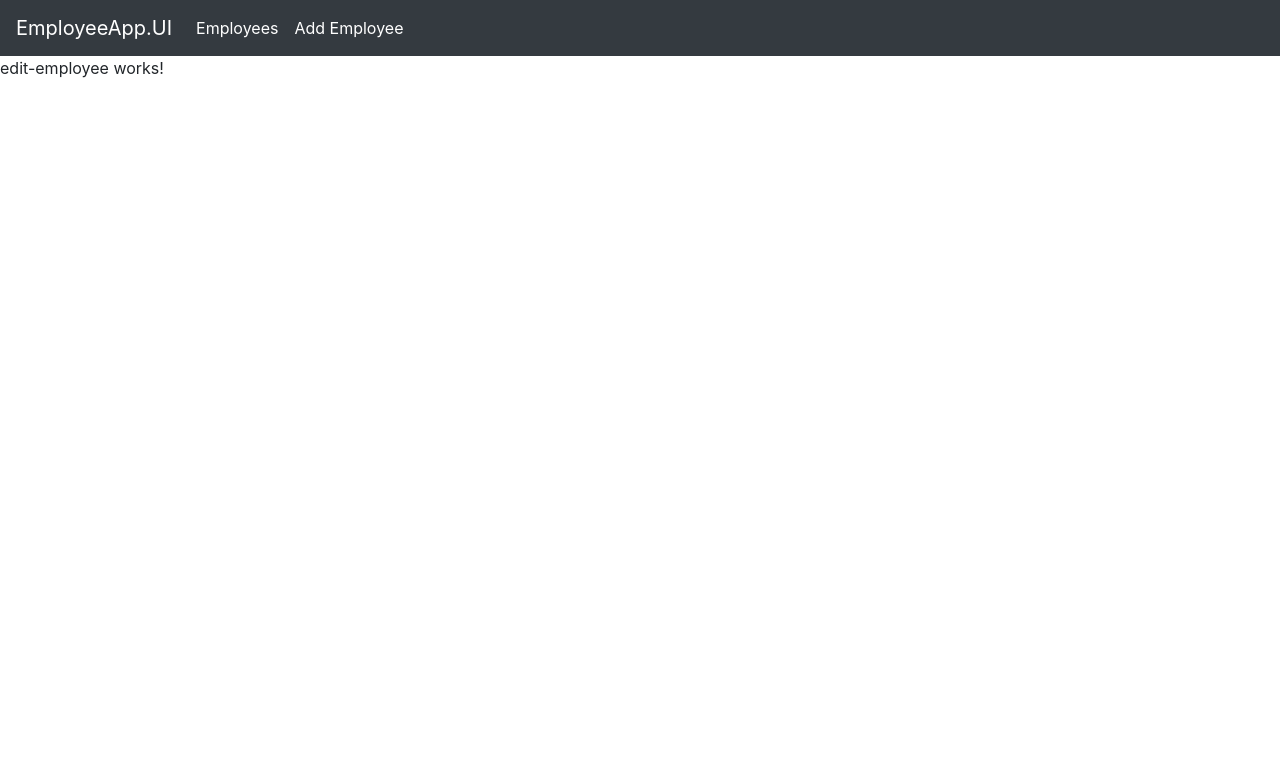
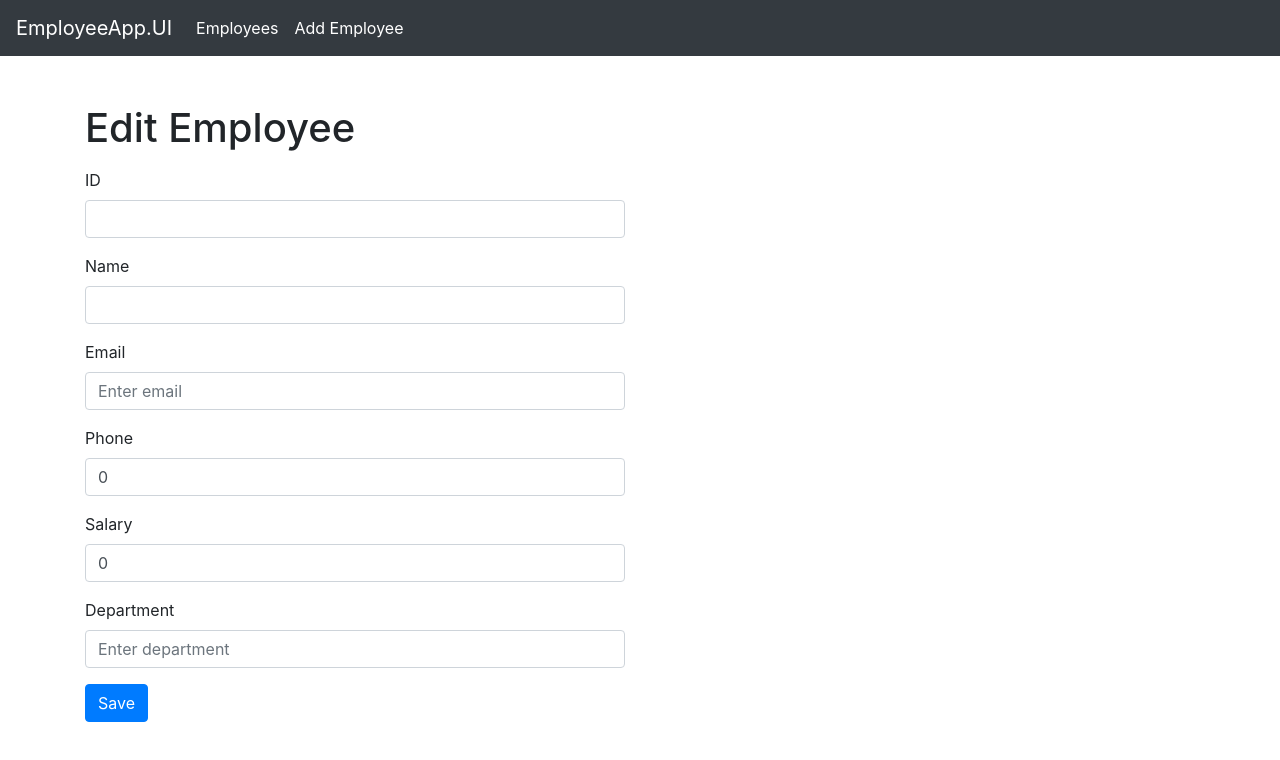
Before and after one commit to ImeshaMadhumali/EmployeeApp, an Angular app in the folder EmployeeApp.UI/: page /employees/edit/1 in a window 1280 px wide. Shown: the top 760 px of the page. Built offline with nearby package versions, Linux system fonts and the light colour scheme; no server answers.

Commit message:
Modify service file with edit-employee component

```diff
--- a/EmployeeApp.UI/src/app/components/employees/edit-employee/edit-employee.html
+++ b/EmployeeApp.UI/src/app/components/employees/edit-employee/edit-employee.html
@@ -1 +1,40 @@
-<p>edit-employee works!</p>
+<div class="container my-5">
+    <h1 class="mb-3">Edit Employee</h1>
+    <div class="row">
+        <div class="col-6">
+            <form #form="ngForm" (ngSubmit)="updateEmployee()">
+                <div class="mb-3">
+                    <label for="id">ID</label>
+                    <input type="text" class="form-control" id="id"
+                    name="id" [(ngModel)]="employeeDetails.id">
+                </div>
+                <div class="mb-3">
+                    <label for="name">Name</label>
+                    <input type="text" class="form-control" id="name"
+                    name="text" [(ngModel)]="employeeDetails.name">
+                </div>
+                <div class="mb-3">
+                    <label for="email">Email</label>
+                    <input type="email" class="form-control" id="email" aria-describedby="emailHelp" placeholder="Enter email"
+                    name="email" [(ngModel)]="employeeDetails.email">
+                </div>
+                <div class="mb-3">
+                    <label for="phone">Phone</label>
+                    <input type="number" class="form-control" id="phone" placeholder="Enter phone number"
+                    name="phone" [(ngModel)]="employeeDetails.phone">
+                </div>
+                <div class="mb-3">
+                    <label for="salary">Salary</label>
+                    <input type="number" class="form-control" id="salary" placeholder="Enter salary"
+                    name="salary" [(ngModel)]="employeeDetails.salary">
+                </div>
+                <div class="mb-3">
+                    <label for="department">Department</label>
+                    <input type="text" class="form-control" id="department" aria-describedby="departmentHelp" placeholder="Enter department"
+                    name="department" [(ngModel)]="employeeDetails.department">
+                </div>
+                 <button type="submit" class="btn btn-primary">Save</button>
+            </form>
+        </div>
+    </div>
+</div>
--- a/EmployeeApp.UI/src/app/components/employees/edit-employee/edit-employee.ts
+++ b/EmployeeApp.UI/src/app/components/employees/edit-employee/edit-employee.ts
@@ -1,11 +1,67 @@
-import { Component } from '@angular/core';
+import { Component, OnInit } from '@angular/core';
+import { ActivatedRoute, Router } from '@angular/router';
+import { EmployeesService } from '../../../services/employees.service';
+import { Employee } from '../../../models/employee.model';
+import { FormsModule } from '@angular/forms';
+import { CommonModule } from '@angular/common';
 
 @Component({
   selector: 'app-edit-employee',
-  imports: [],
+  imports: [CommonModule, FormsModule],
   templateUrl: './edit-employee.html',
-  styleUrl: './edit-employee.css'
+  styleUrls: ['./edit-employee.css']
 })
-export class EditEmployee {
+export class EditEmployee implements OnInit {
+  employeeDetails: Employee={
+    id:'',
+    name:'',
+    email:'',
+    phone:0,
+    salary:0,
+    department:''
+  };
 
+  constructor(private route: ActivatedRoute, private employeesService: EmployeesService,
+    private router: Router
+  ) {}
+
+  ngOnInit(): void {
+    this.route.paramMap.subscribe({
+      next: (params) => {
+        const id = params.get('id');
+
+    if (id) {
+      this.employeesService.getEmployee(id).subscribe({
+        next:(response)=>{
+          this.employeeDetails=response;
+        }
+      });
+    }
+   }
+  });
+ }
+
+ updateEmployee(){
+  this.employeesService.updateEmployee(this.employeeDetails.id,this.employeeDetails)
+  .subscribe({
+    next: (response) => {
+      this.router.navigate(['/employees']);
+    },
+    error: (error) => {
+      console.error('Error updating employee:', error);
+    }
+  });
+ }
+
+ deleteEmployee(id:string){
+  this.employeesService.deleteEmployee(id)
+  .subscribe({
+    next: (response) => {
+      this.router.navigate(['/employees']);
+    },
+    error: (error) => {
+      console.error(error);
+    }
+  });
+ }
 }
--- a/EmployeeApp.UI/src/app/components/employees/employees-list/employees-list.html
+++ b/EmployeeApp.UI/src/app/components/employees/employees-list/employees-list.html
@@ -20,7 +20,7 @@
             <td>{{ employee.phone }}</td>
             <td>{{ employee.salary }}</td>
             <td>{{ employee.department }}</td>
-            <td><a [routerLink]="['employees', 'edit', employee.id]">View</a></td>
+            <td><a [routerLink]="['/employees', 'edit', employee.id]">View</a></td>
         </tr>
         </tbody>
     </table>
--- a/EmployeeApp.UI/src/app/services/employees.service.ts
+++ b/EmployeeApp.UI/src/app/services/employees.service.ts
@@ -10,9 +10,25 @@ import { Observable } from 'rxjs';
 export class EmployeesService {
   baseApiUrl :string = environment.baseApiUrl;
   constructor(private http: HttpClient) { }
+
   getAllEmployees():Observable<Employee[]> {
-
-    return this.http.get<Employee[]>(this.baseApiUrl + '/employees');
+    return this.http.get<Employee[]>(this.baseApiUrl + '/api/employees');
   }
 
+  addEmployee(addEmployeeRequest: Employee): Observable<Employee> {
+    addEmployeeRequest.id = '00000000-0000-0000-0000-000000000000';
+    return this.http.post<Employee>(this.baseApiUrl + '/api/employees', addEmployeeRequest);
+  }
+
+  getEmployee(id: string): Observable<Employee> {
+    return this.http.get<Employee>(this.baseApiUrl + '/api/employees' + '/' + id);
+  }
+
+  updateEmployee(id: string, updateEmployeeRequest: Employee): Observable<Employee> {
+    return this.http.put<Employee>(this.baseApiUrl + '/api/employees' + '/' + id, updateEmployeeRequest);
+  }
+
+  deleteEmployee(id: string): Observable<Employee> {
+    return this.http.delete<Employee>(this.baseApiUrl + '/api/employees' + '/' + id);
+  }
 }
--- a/EmployeeApp.UI/src/environments/environment.ts
+++ b/EmployeeApp.UI/src/environments/environment.ts
@@ -1,4 +1,4 @@
 export const environment = {
   production: false,
-  baseApiUrl: 'https://localhost:7107/api'
+  baseApiUrl: 'https://localhost:7107'
 };
```
